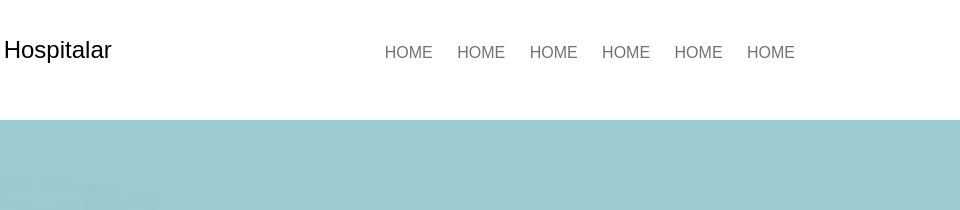
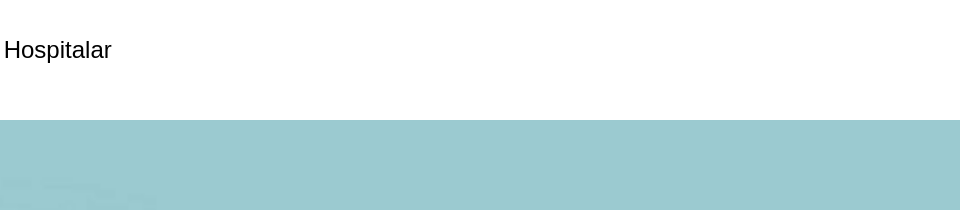
Before and after one commit to KAUANPEREIRA/hospital-center, a plain HTML site: page index.html in a window 1280 px wide. Shown: the top 210 px of the page, 320-1280 px from the left. Drawn offline with Linux system fonts and the light colour scheme.

Commit message:
Identação
Identação HTML

```diff
--- a/index.html
+++ b/index.html
@@ -31,7 +31,7 @@
                   <div class="mm"></div>
                </div>
                <nav>
-                        <ul id="lista">
+                  <ul id="lista" style="display:none;">
                      <li>HOME</li>
                      <li>HOME</li>
                      <li>HOME</li>
@@ -48,7 +48,6 @@
          <div class="banner_texto">
             <h1>Venha conhecer nossa clinica Hospitalar</h1>
             <h2>clinica Hospitalar uma das maiores</h2>
-
          </div>
          <div class="banner_options">
          <div class="banner1">
@@ -62,17 +61,13 @@
             <div class="descricao">
                As crianças são o futuro do Pais cuide da sua traga para nossa clinica exames de rotina e muito mais saúde em primeiro lugar.
             </div>
-
          </div>
          <div class="banner3">
             <div class="titulo">FISIOTERAPEUTA</div>
             <div class="descricao">
                Com nossa fisioterapia o trabalho é nosso o resultado é seu venha conferir
             </div>
-
          </div>
-
-
       </section>
       <section id="geral">
          <div class="container">
@@ -91,7 +86,6 @@
                            </div>
                            <div class="resumo">
                               Nossa clinica vem crescendo e o melhor tratamento ao cliente e a sua familia venha passar seu filho conosco e ganha 20% de desconto na primeira consulta.
-
                            </div>
                         </article>
                         <article>
@@ -103,7 +97,6 @@
                            </div>
                            <div class="resumo">
                               Nossa clinica vem crescendo e o melhor tratamento ao cliente e um belo sorriso é um otimo cartão de visita assim como uma boa saude bocal venha pelo site e tera 10% de desconto
-
                            </div>
                         </article>
                         <article>
@@ -115,7 +108,6 @@
                            </div>
                            <div class="resumo">
                               Volta ao normal com nossas fisioterapias excelentes profissionais o trabalho é nosso e o resultado é seu.
-
                            </div>
                         </article>
                         <article>
@@ -127,15 +119,11 @@
                            </div>
                            <div class="resumo">
                               A Psicologia faz bem e acho que todo ser humano deveria passar no psicolo tenha 50% de desconto na sua primeira consulta ou faça um plano anual e receba muitos descontos.
-
                            </div>
                         </article>
-
                      </div>
                   </div>
                </div>
-
-
             </section>
             <aside>
                <div class="widget">
@@ -144,25 +132,18 @@
                      <div class="tracinho"></div>
                      <div class="corpo">
                         <div class="quadrado">
-
                         </div>
                         <div class="quadrado">
-
                         </div>
                         <div class="quadrado">
-
                         </div>
                         <div class="quadrado">
-
                         </div>
                         <div class="quadrado">
-
                         </div>
                         <div class="quadrado">
-
                         </div>
                      </div>
-
                   </div>
                </div>
                <div class="widget">
@@ -172,11 +153,9 @@
                      <div class="corpo">
                         ...
                      </div>
-
                   </div>
                </div>
             </aside>
-
          </div>
       </section>
       <footer>
@@ -194,7 +173,6 @@
                   <div class="titulo">A magia da fisioterapia</div>
                   <div class="textos">O trabalho é nosso o resultado é seu !</div>
                </div>
-
             </div>
             <div class="footerArea">
                <div class="area1">
@@ -211,79 +189,44 @@
                            cep:06704-640<br>
                            kauanauan71@gmail.com
                         </div>
-
-
-                                    </div>
-
                      </div>
                   </div>
-
+               </div>
                <div class="area2">
                   <div class="titles">
                      <div class="titleText">Comentarios Facebook</div>
                      <div class="tracinho"></div>
                      <div class="corpo">
                         <div class="comentarios">Uma otima clinica recomendo muito estou adorando
-
                         </div>
                         <div class="azul">8 meses</div>
                         <div class="comentarios">Melhor dentista da regiao meu sorriso esta perfeito
-
                         </div>
                         <div class="azul">4 meses</div>
                         <div class="comentarios">Depois de um grave acidente , ja estou me recuperando melhor melhores fisioterapeutas do Brasil.
-
                         </div>
                         <div class="azul">3 meses</div>
-
-
-
                      </div>
-
                   </div>
-
-
-
-
                </div>
                <div class="area3">
                   <div class="titles">
                      <div class="titleText">Comentarios instagram</div>
                      <div class="tracinho"></div>
                      <div class="corpo">
-
                         <div class="comentarios">Psicologa muito boa não vejo a hora da proxima consulta
-
                         </div>
                         <div class="azul">4 meses</div>
                         <div class="comentarios">Melhos atendimento sem palavras
-
                         </div>
                         <div class="azul">3 meses</div>
-
-                                    </div>
-
-                                </div>
-
                      </div>
                   </div>
-
                </div>
-
-
+            </div>
+         </div>
       </footer>
-
-
-
-
-
-
-
-
       <script src="script.js"></script>
-
-
       </section>
-
    </body>
 </html>
--- a/style.css
+++ b/style.css
@@ -26,24 +26,7 @@ header{
     align-items: center;
     color:black;
 }
-.menu ul{
-    margin-right: 10px;
-    margin-top: 34px;
-}
 
-.menu li{
-    display: inline-flex;
-    align-items: center;
-    padding: 10px;
-    color:#727272;
-    font-family:Arial, Helvetica, sans-serif ;
-
-}
-
-.menu li:hover{
-    background-color:turquoise;
-    color:white;
-}
 
 #flag{
     background-image: url('./imagens/mulher-sorrindo-ao-ar-livre.png');
@@ -354,7 +337,7 @@ footer{
         position: absolute;
         left:0px;
         width:100%;
-        background-color: cornsilk;
+
     }
 
     header{
```
Lines whose indentation alone changed are shown as unchanged.
